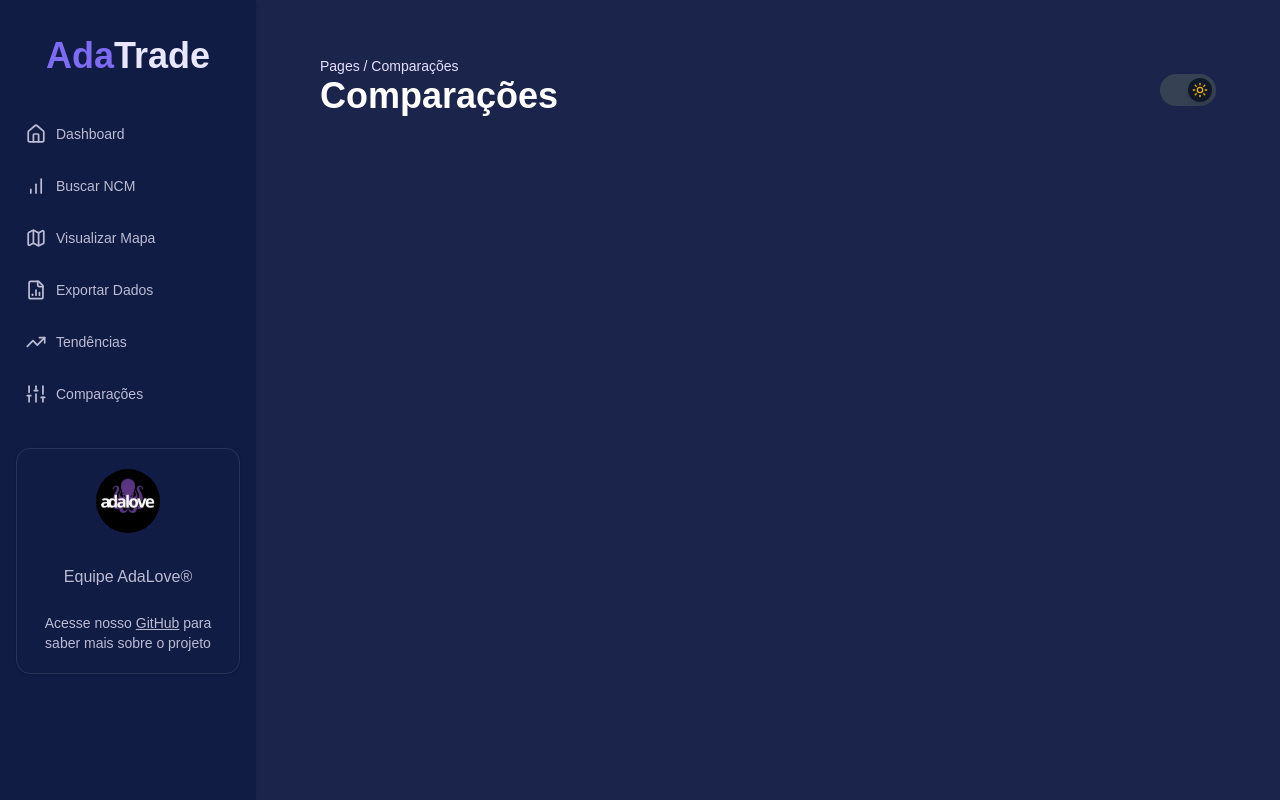
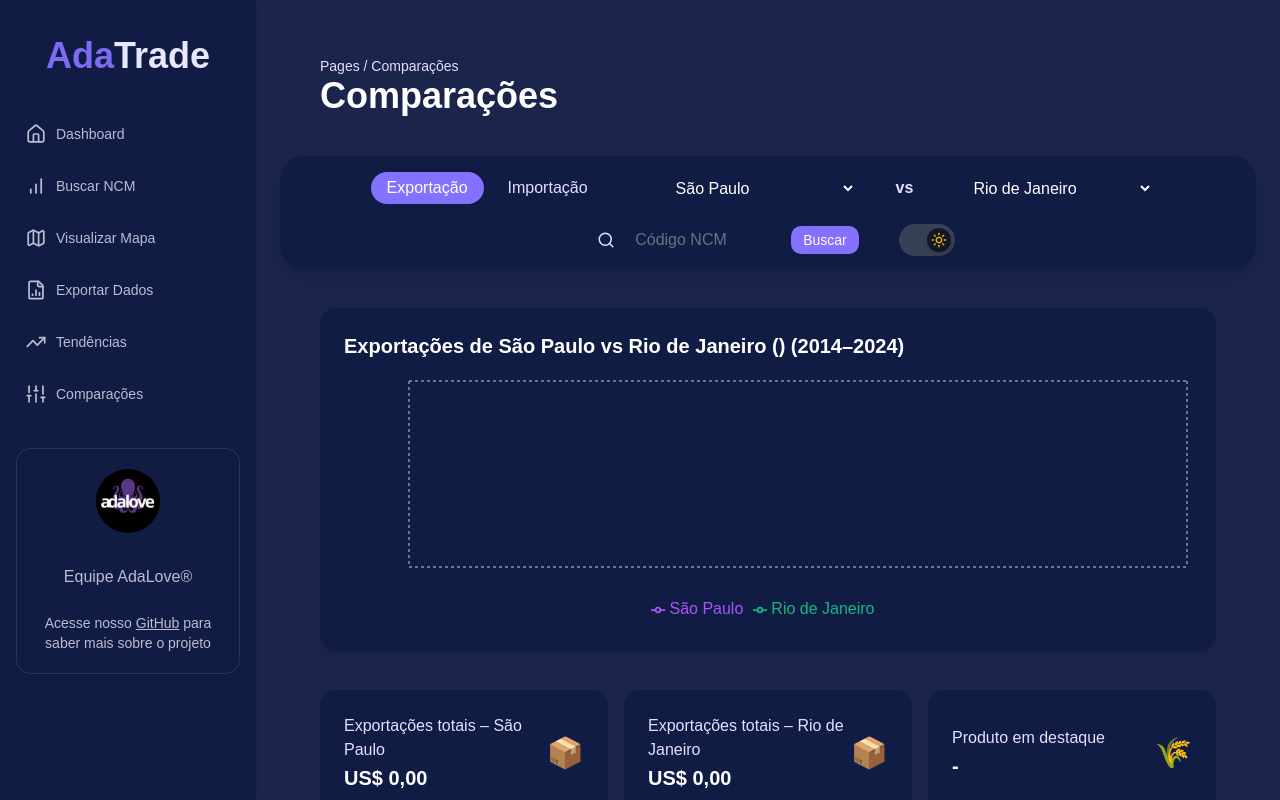
Before and after one commit to equipeAdalove/Front-API-SEMESTRE3, a React (Vite) app: page /comparacoes in a window 1280 px wide. Built offline with nearby package versions, Linux system fonts and the light colour scheme.

Commit message:
:sparkles: feat: Adicionando a pagina de comparações

```diff
--- a/src/pages/Comparacoes.tsx
+++ b/src/pages/Comparacoes.tsx
@@ -1,24 +1,282 @@
+import { useState, useEffect } from "react";
+import { Search } from "lucide-react";
 import { useNavigate } from "react-router-dom";
+import LineChartComponent from "@/components/charts/LineChartComponent";
+import InfoCard from "@/components/cards/InfoCard";
 import ThemeSwitcher from "@/components/theme-provider/ButtonThemeSwitcher";
+import {
+  buscarNcm,
+  buscarDadosComparacao,
+  buscarInfoCard,
+} from "@/services/comparacoesService";
+
+const estados = [
+  "Acre",
+  "Alagoas",
+  "Amapá",
+  "Amazonas",
+  "Bahia",
+  "Ceará",
+  "Distrito Federal",
+  "Espírito Santo",
+  "Goiás",
+  "Maranhão",
+  "Mato Grosso",
+  "Mato Grosso do Sul",
+  "Minas Gerais",
+  "Pará",
+  "Paraíba",
+  "Paraná",
+  "Pernambuco",
+  "Piauí",
+  "Rio de Janeiro",
+  "Rio Grande do Norte",
+  "Rio Grande do Sul",
+  "Rondônia",
+  "Roraima",
+  "Santa Catarina",
+  "São Paulo",
+  "Sergipe",
+  "Tocantins",
+];
 
 const ComparacoesPage = () => {
   const navigate = useNavigate();
 
+  const [estadoA, setEstadoA] = useState("São Paulo");
+  const [estadoB, setEstadoB] = useState("Rio de Janeiro");
+  const [ncmBusca, setNcmBusca] = useState("");
+  const [ncmResultado, setNcmResultado] = useState<{
+    codigo: string;
+    descricao: string;
+  } | null>(null);
+
+  const [dadosComparacao, setDadosComparacao] = useState<
+    { year: string; A: number; B: number }[]
+  >([]);
+
+  // Novo estado para tipo de comércio
+  const [tipoComercio, setTipoComercio] = useState<"exportacao" | "importacao">(
+    "exportacao"
+  );
+
+  // Quando clicar em buscar NCM
+  const handleBuscarNCM = () => {
+    const ncm = buscarNcm(ncmBusca);
+    if (ncm) {
+      setNcmResultado(ncm);
+    } else {
+      setNcmResultado(null);
+      setDadosComparacao([]);
+    }
+  };
+
+  // Atualiza dados do gráfico toda vez que muda estado, NCM selecionado ou tipo de comércio
+  useEffect(() => {
+    if (ncmResultado) {
+      const dados = buscarDadosComparacao(
+        ncmResultado.codigo,
+        estadoA,
+        estadoB,
+        tipoComercio // Passa o filtro para a busca
+      );
+      setDadosComparacao(dados);
+    } else {
+      setDadosComparacao([]);
+    }
+  }, [estadoA, estadoB, ncmResultado, tipoComercio]);
+
+  // Busca infoCard para estadoA e estadoB
+  const infoCardA = ncmResultado
+    ? buscarInfoCard(ncmResultado.codigo, estadoA)
+    : null;
+  const infoCardB = ncmResultado
+    ? buscarInfoCard(ncmResultado.codigo, estadoB)
+    : null;
+
   return (
     <div>
+      {/* Cabeçalho */}
       <div className="flex justify-between items-center mt-10 mb-10 flex-wrap gap-4 px-10">
         <div className="-mt-2">
-          <p className="text-sm text-[var(--muted-foreground)]">Pages / Comparações</p>
+          <p className="text-sm text-[var(--muted-foreground)]">
+            Pages / Comparações
+          </p>
           <h1 className="text-4xl font-bold">Comparações</h1>
-        </div>
-
-        {/* Botão de tema */}
-        <div className="ml-auto">
-          <ThemeSwitcher />
         </div>
       </div>
 
-      {/* Aqui você pode adicionar os componentes de comparações, botões ou gráficos */}
+      {/* Seletores, filtro de tipo e busca de NCM */}
+      <div className="flex items-center space-x-6 bg-[var(--color-card)] rounded-3xl px-6 py-3 shadow-lg mb-10 flex-wrap gap-4 justify-center">
+        {/* Filtro Exportação / Importação */}
+        <div className="flex items-center space-x-2 bg-[var(--color-card)] rounded-full px-3 py-1 shadow-inner select-none cursor-pointer">
+          <label
+            className={`px-4 py-1 rounded-full ${
+              tipoComercio === "exportacao"
+                ? "bg-[var(--color-primary)] text-white"
+                : "text-[var(--muted-foreground)]"
+            }`}
+          >
+            <input
+              type="radio"
+              name="tipoComercio"
+              value="exportacao"
+              checked={tipoComercio === "exportacao"}
+              onChange={() => setTipoComercio("exportacao")}
+              className="hidden"
+            />
+            Exportação
+          </label>
+          <label
+            className={`px-4 py-1 rounded-full ${
+              tipoComercio === "importacao"
+                ? "bg-[var(--color-primary)] text-white"
+                : "text-[var(--muted-foreground)]"
+            }`}
+          >
+            <input
+              type="radio"
+              name="tipoComercio"
+              value="importacao"
+              checked={tipoComercio === "importacao"}
+              onChange={() => setTipoComercio("importacao")}
+              className="hidden"
+            />
+            Importação
+          </label>
+        </div>
+
+        {/* Select Estado A */}
+        <select
+          className="bg-transparent rounded-lg px-4 py-2 text-[var(--color-foreground)] focus:outline-none"
+          value={estadoA}
+          onChange={(e) => setEstadoA(e.target.value)}
+        >
+          {estados.map((estado) => (
+            <option
+              key={estado}
+              value={estado}
+              className="text-[var(--color-foreground)]"
+            >
+              {estado}
+            </option>
+          ))}
+        </select>
+
+        <span className="text-[var(--muted-foreground)] font-semibold">vs</span>
+
+        {/* Select Estado B */}
+        <select
+          className="bg-transparent rounded-lg px-4 py-2 text-[var(--color-foreground)] focus:outline-none"
+          value={estadoB}
+          onChange={(e) => setEstadoB(e.target.value)}
+        >
+          {estados.map((estado) => (
+            <option
+              key={estado}
+              value={estado}
+              className="text-[var(--color-foreground)]"
+            >
+              {estado}
+            </option>
+          ))}
+        </select>
+
+        {/* Busca NCM */}
+        <div className="flex items-center space-x-2 ml-4">
+          <Search className="text-[var(--color-muted-foreground)]" size={18} />
+          <input
+            type="text"
+            placeholder="Código NCM"
+            className="px-3 py-1 bg-transparent rounded-full w-40 text-[var(--color-foreground)] placeholder-gray-500 focus:outline-none focus:ring-2 focus:ring-[var(--color-primary)]"
+            value={ncmBusca}
+            onChange={(e) => setNcmBusca(e.target.value)}
+          />
+          <button
+            onClick={handleBuscarNCM}
+            className="text-sm px-3 py-1 rounded-lg"
+            style={{
+              backgroundColor: "var(--color-primary)",
+              color: "var(--color-primary-foreground)",
+            }}
+          >
+            Buscar
+          </button>
+        </div>
+        <ThemeSwitcher />
+      </div>
+
+      {/* Resultado da busca */}
+      {ncmResultado && (
+        <div
+          className="border rounded-xl p-6 shadow-md mx-10 mb-10"
+          style={{
+            backgroundColor: "var(--color-card)",
+            borderColor: "var(--color-border)",
+          }}
+        >
+          <h2 className="text-xl font-semibold mb-2">NCM Encontrado</h2>
+          <div className="flex justify-between text-sm text-gray-400 border-b pb-2 mb-2">
+            <span>Código</span>
+            <span>Descrição</span>
+          </div>
+          <div className="flex justify-between text-lg font-medium">
+            <span>{ncmResultado.codigo}</span>
+            <span>{ncmResultado.descricao}</span>
+          </div>
+        </div>
+      )}
+
+      {/* Gráfico comparativo */}
+      <section className="bg-[var(--color-card)] p-6 rounded-2xl shadow-md mx-10 mb-10">
+        <h3 className="text-xl font-semibold mb-4">
+          {tipoComercio === "exportacao" ? "Exportações" : "Importações"} de{" "}
+          {estadoA} vs {estadoB} ({ncmResultado?.codigo ?? ""}) (2014–2024)
+        </h3>
+        <LineChartComponent
+          data={dadosComparacao}
+          xAxisKey="year"
+          lines={[
+            { dataKey: "A", stroke: "#a855f7", label: estadoA },
+            { dataKey: "B", stroke: "#10b981", label: estadoB },
+          ]}
+        />
+      </section>
+
+      {/* Cards informativos */}
+      <section className="grid grid-cols-1 md:grid-cols-3 gap-4 mx-10 mb-10">
+        <InfoCard
+          title={`${
+            tipoComercio === "exportacao" ? "Exportações" : "Importações"
+          } totais – ${estadoA}`}
+          value={`US$ ${
+            infoCardA
+              ? tipoComercio === "exportacao"
+                ? infoCardA.exportacoesTotais.toLocaleString()
+                : infoCardA.importacoesTotais?.toLocaleString() ?? "0"
+              : "0"
+          },00`}
+          icon="📦"
+        />
+        <InfoCard
+          title={`${
+            tipoComercio === "exportacao" ? "Exportações" : "Importações"
+          } totais – ${estadoB}`}
+          value={`US$ ${
+            infoCardB
+              ? tipoComercio === "exportacao"
+                ? infoCardB.exportacoesTotais.toLocaleString()
+                : infoCardB.importacoesTotais?.toLocaleString() ?? "0"
+              : "0"
+          },00`}
+          icon="📦"
+        />
+        <InfoCard
+          title="Produto em destaque"
+          value={infoCardA?.produtoDestaque ?? "-"}
+          icon="🌾"
+        />
+      </section>
     </div>
   );
 };
```
